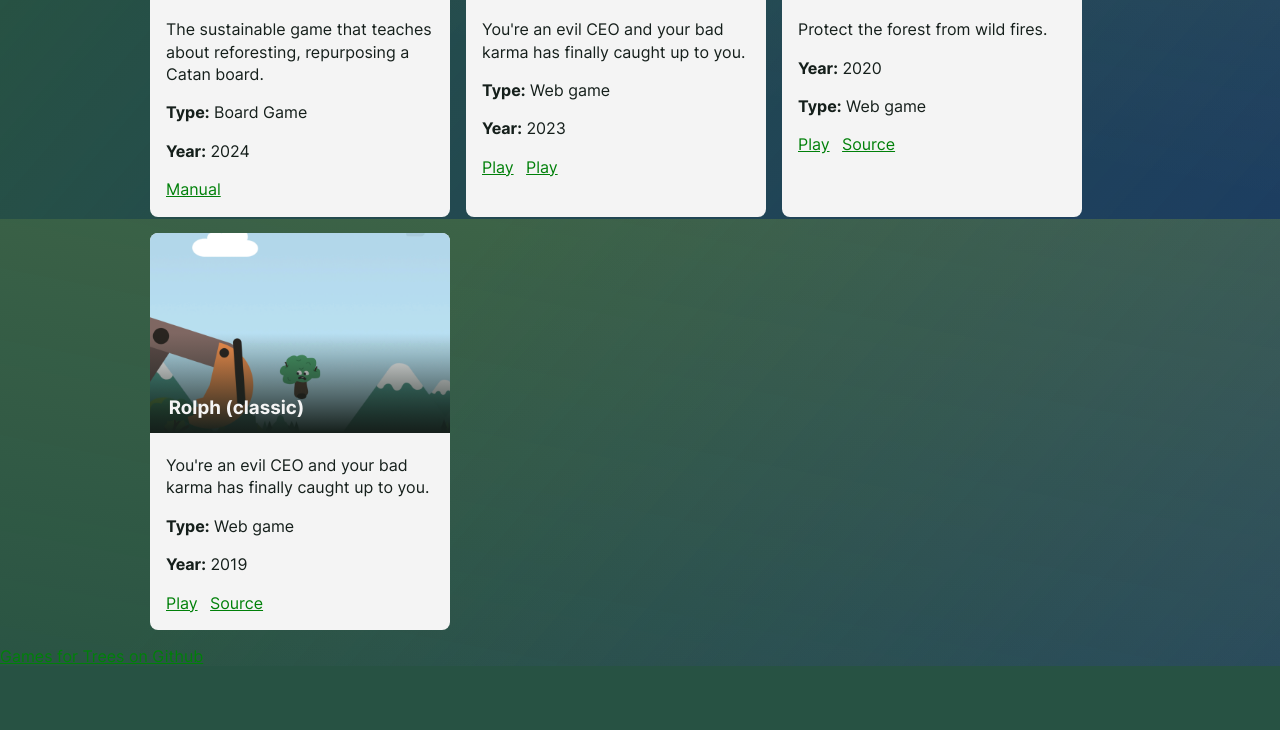
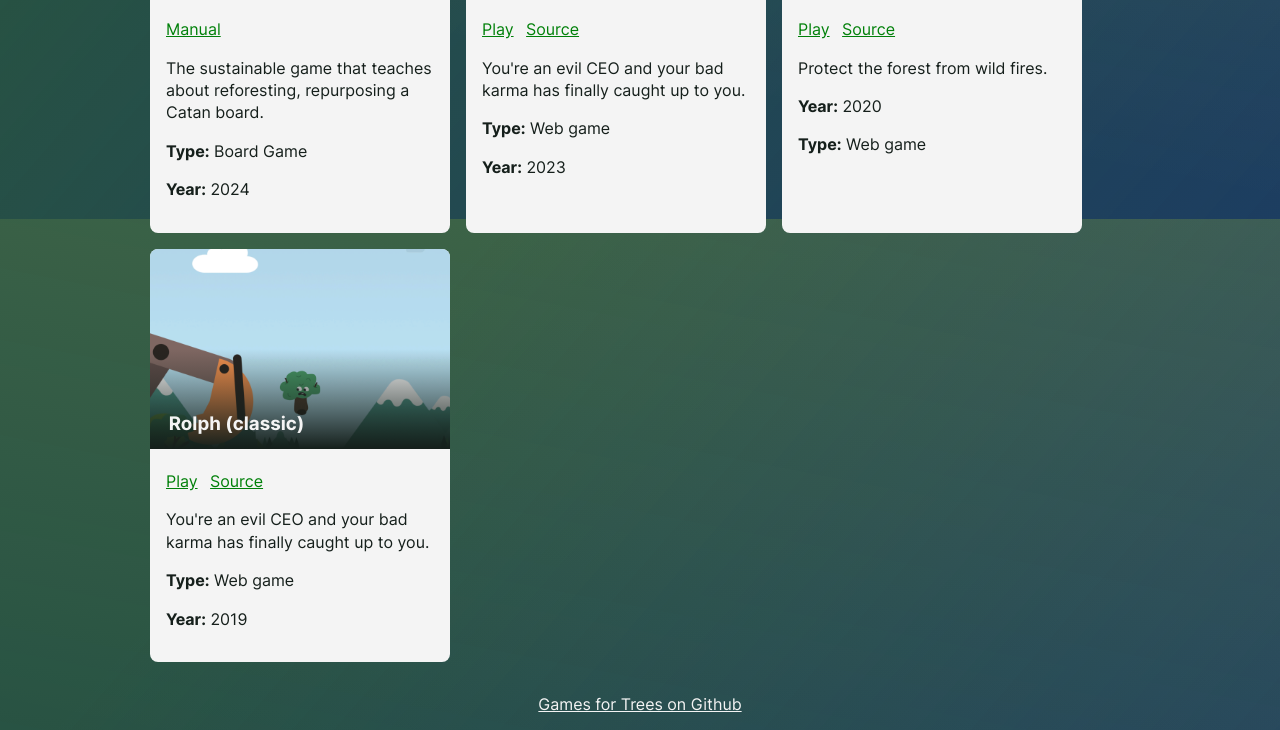
Before and after one commit to gamesfortrees/gamesfortrees, a plain HTML site: page index.html in a window 1280 px wide. Shown: the part 581-1311 px from the top of the page. Before the commit the page ends 1247 px from the top, so only its background shows below. Drawn offline with Linux system fonts and the light colour scheme.

Commit message:
move links around

```diff
--- a/index.html
+++ b/index.html
@@ -29,6 +29,9 @@
         <h3>Ecosia: the Board Game</h3>
         <div>
           <p>
+            <a href="https://gamesfortrees.github.io/ecosia-board-game/">Manual</a>
+          </p>
+          <p>
             The sustainable game that teaches about reforesting, repurposing a Catan board.
           </p>
           <p>
@@ -37,13 +40,16 @@
           <p>
             <b>Year:</b> 2024
           </p>
-          <a href="https://gamesfortrees.github.io/ecosia-board-game/">Manual</a>
         </div>
       </article>
       <article>
         <img src="game_rolph2.png" alt="rolph screenshot">
         <h3>Rolph (reboot)</h3>
         <div>
+          <p>
+            <a href="https://rolph.wahlholz.workers.dev/index.html">Play</a>
+            <a href="https://github.com/gamesfortrees/rolph_godot4">Source</a>
+          </p>
           <p>
             You're an evil CEO and your bad karma has finally caught up to you.
           </p>
@@ -53,14 +59,16 @@
           <p>
             <b>Year:</b> 2023
           </p>
-          <a href="https://rolph.wahlholz.workers.dev/index.html">Play</a>
-          <a href="https://github.com/gamesfortrees/rolph_godot4">Play</a>
         </div>
       </article>
       <article>
         <img src="game_guardian.png" alt="rolph screenshot">
         <h3>Forest Guardian</h3>
         <div>
+          <p>
+            <a href="https://gamesfortrees.github.io/games/forestguardian/index.html">Play</a>
+            <a href="https://github.com/gamesfortrees/forestguardian">Source</a>
+          </p>
           <p>
             Protect the forest from wild fires.
           </p>
@@ -70,14 +78,16 @@
           <p>
             <b>Type:</b> Web game
           </p>
-          <a href="https://gamesfortrees.github.io/games/forestguardian/index.html">Play</a>
-          <a href="https://github.com/gamesfortrees/forestguardian">Source</a>
         </div>
       </article>
       <article>
         <img src="game_rolph.png" alt="rolph screenshot">
         <h3>Rolph (classic)</h3>
         <div>
+          <p>
+            <a href="https://gamesfortrees.github.io/games/rolph/index.html">Play</a>
+            <a href="https://github.com/gamesfortrees/rolph">Source</a>
+          </p>
           <p>
             You're an evil CEO and your bad karma has finally caught up to you.
           </p>
@@ -87,8 +97,6 @@
           <p>
             <b>Year:</b> 2019
           </p>
-          <a href="https://gamesfortrees.github.io/games/rolph/index.html">Play</a>
-          <a href="https://github.com/gamesfortrees/rolph">Source</a>
         </div>
       </article>
     </section>
--- a/style.css
+++ b/style.css
@@ -104,9 +104,18 @@ article div {
 }
 
 a {
+	color: var(--color-light);
+}
+
+article a {
 	color: var(--color-primary);
 }
 
 a + a {
 	margin-left: 0.5em;
 }
+
+footer {
+	padding: 1em;
+	text-align: center;
+}
```
